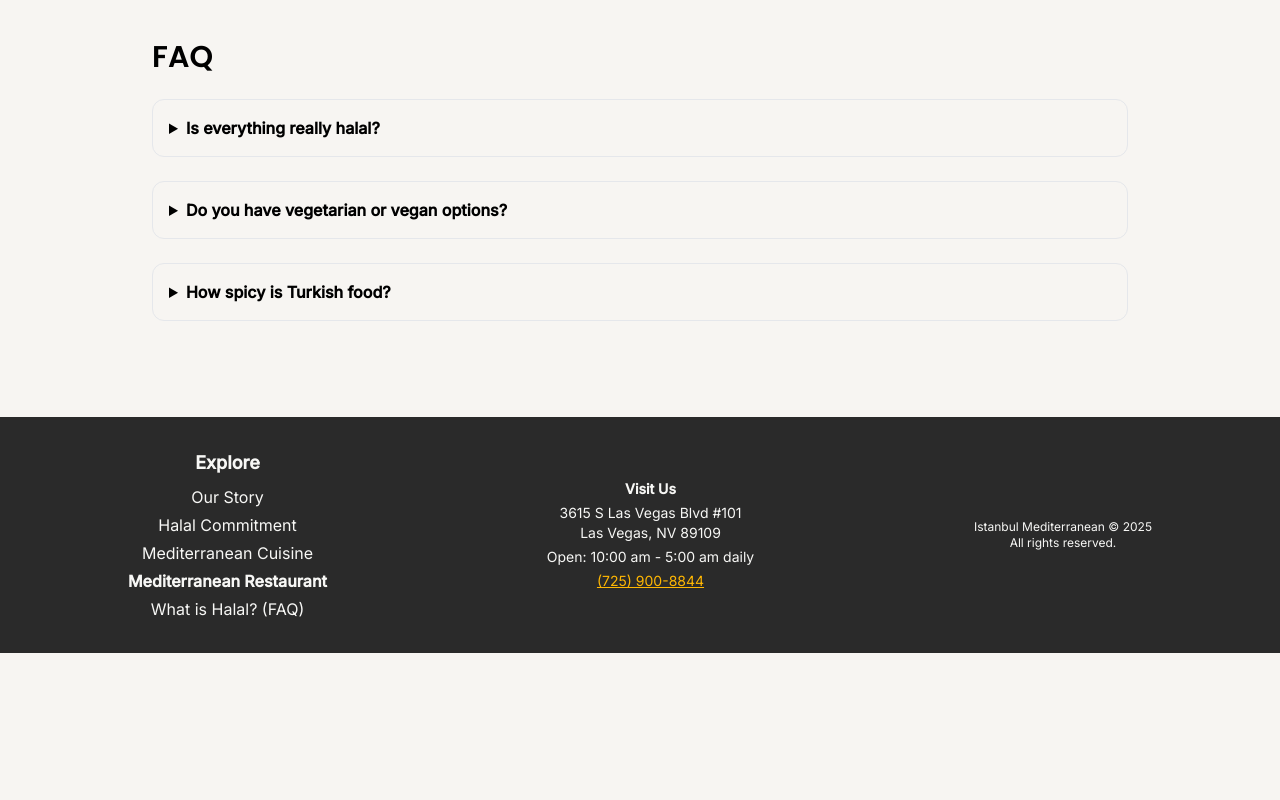
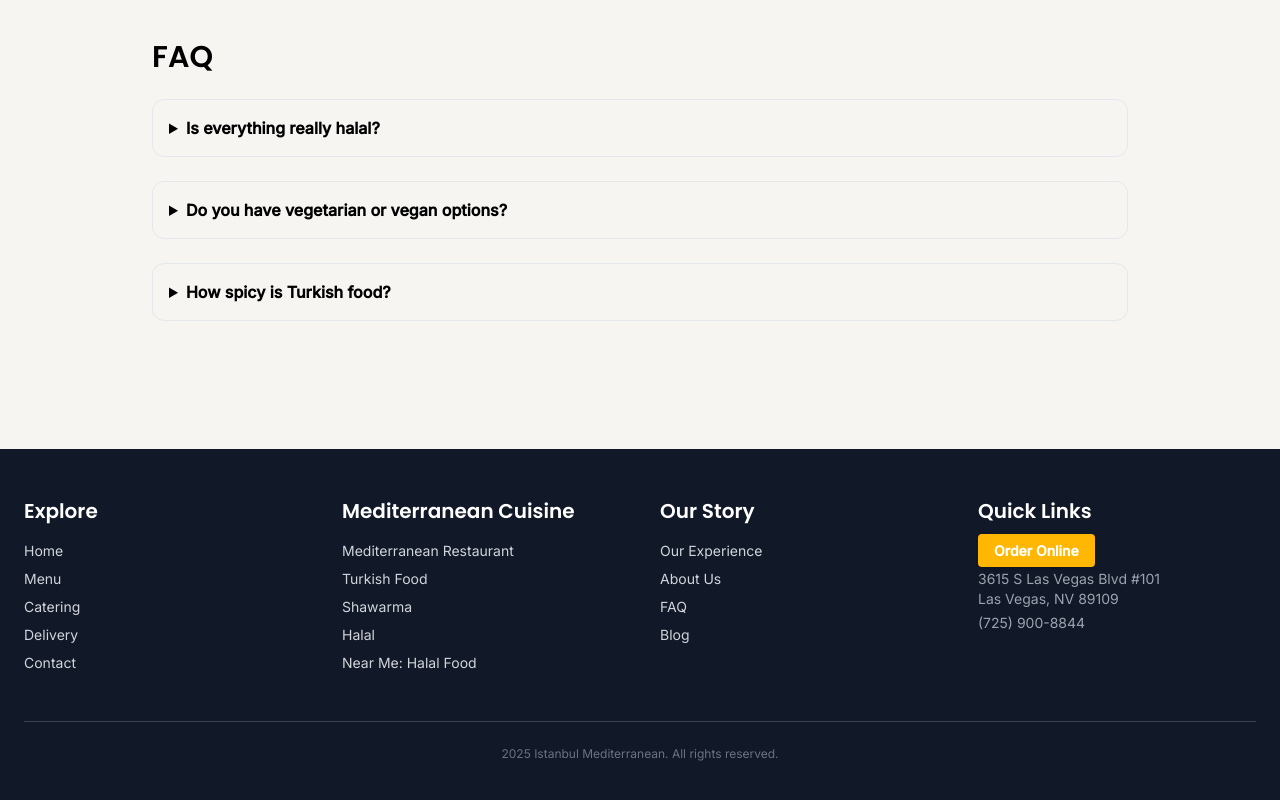
Before and after one commit to gokhankelebek/istanbul, a React (Create React App) app: page /turkish-food in a window 1280 px wide. Shown: the part 1771-2571 px from the top of the page. Before the commit the page ends 2424 px from the top, so only its background shows below. Built offline with nearby package versions, Linux system fonts and the light colour scheme.

Commit message:
Replace hardcoded footer with modern Footer component; unify all sitewide navigation and links

```diff
--- a/src/App.js
+++ b/src/App.js
@@ -2,6 +2,7 @@ import React, { useRef } from "react";
 import { motion, useAnimation, useInView } from "framer-motion";
 import { Helmet } from "react-helmet";
 import Header from "./components/Header";
+import Footer from "./components/Footer";
 import FooterAwareOrderOnlineButton from "./FooterAwareOrderOnlineButton";
 import { Routes, Route, Link, useLocation } from 'react-router-dom';
 import { useEffect } from 'react';
@@ -172,27 +173,7 @@ export default function App() {
         <Route path="/turkish-food" element={<TurkishFood />} />
       </Routes>
       {/* Footer */}
-      <footer className="bg-charcoal text-offwhite py-8 mt-8 text-center">
-        <div className="max-w-5xl mx-auto flex flex-col md:flex-row justify-between items-center gap-6">
-          <div>
-            <div className="font-bold text-lg mb-2">Explore</div>
-            <ul className="space-y-1">
-              <li><a href="/experience" className="hover:text-saffron">Our Story</a></li>
-              <li><a href="/halal" className="hover:text-saffron">Halal Commitment</a></li>
-              <li><a href="/mediterranean-food-las-vegas" className="hover:text-saffron">Mediterranean Cuisine</a></li>
-              <li><a href="/mediterranean-restaurant" className="hover:text-yellow-400 font-semibold">Mediterranean Restaurant</a></li>
-              <li><a href="/faq/what-is-halal" className="hover:text-saffron">What is Halal? (FAQ)</a></li>
-            </ul>
-          </div>
-          <div className="text-sm mt-4 md:mt-0">
-            <div className="font-bold mb-1">Visit Us</div>
-            <div>3615 S Las Vegas Blvd #101<br/>Las Vegas, NV 89109</div>
-            <div className="mt-1">Open: 10:00 am - 5:00 am daily</div>
-            <a href="tel:+17259008844" className="block mt-1 text-saffron underline">(725) 900-8844</a>
-          </div>
-          <div className="text-xs mt-6 md:mt-0">Istanbul Mediterranean &copy; {new Date().getFullYear()}<br/>All rights reserved.</div>
-        </div>
-      </footer>
+      <Footer />
       {/* Sticky Order Online CTA - Only show on mobile (hamburger menu) and hide when footer is visible */}
       <FooterAwareOrderOnlineButton />
     </>
--- a/src/components/Footer.jsx
+++ b/src/components/Footer.jsx
@@ -3,26 +3,71 @@ import { Link } from 'react-router-dom';
 
 export default function Footer() {
   return (
-    <footer className="bg-gray-900 text-white border-t border-gray-800 py-6 px-4 mt-16">
-      <div className="max-w-6xl mx-auto flex flex-col md:flex-row items-center md:items-start justify-between gap-4 md:gap-0">
-        <div className="mb-2 md:mb-0 text-center md:text-left w-full md:w-auto">
-          <span className="font-bold text-lg block">{new Date().getFullYear()} Istanbul Mediterranean</span>
+    <footer className="bg-gray-900 text-gray-300 py-12 mt-16 px-6">
+      <div className="max-w-7xl mx-auto grid grid-cols-1 sm:grid-cols-2 md:grid-cols-4 gap-10">
+
+        {/* Explore */}
+        <div>
+          <h3 className="text-xl font-bold text-white mb-4">Explore</h3>
+          <ul className="space-y-2 text-sm">
+            <li><Link to="/" className="hover:text-saffron">Home</Link></li>
+            <li><Link to="/menu" className="hover:text-saffron">Menu</Link></li>
+            <li><Link to="/catering" className="hover:text-saffron">Catering</Link></li>
+            <li><Link to="/delivery" className="hover:text-saffron">Delivery</Link></li>
+            <li><Link to="/contact" className="hover:text-saffron">Contact</Link></li>
+          </ul>
         </div>
-        <nav className="w-full md:w-auto" aria-label="Footer Navigation">
-          <ul className="flex flex-wrap justify-center md:justify-end items-center gap-x-6 gap-y-2 text-sm tracking-wide uppercase">
-            <li><a href="https://orderdoner.com" target="_blank" rel="noopener noreferrer" className="px-4 py-2 rounded bg-istanbulRed text-white font-semibold shadow hover:bg-primary hover:text-offwhite transition-colors duration-150">Order Online</a></li>
-            <li><Link to="/menu" className="hover:text-istanbulRed transition">Menu</Link></li>
-            <li><Link to="/catering" className="hover:text-istanbulRed transition">Catering</Link></li>
-            <li><Link to="/shawarma" className="hover:text-yellow-400 transition font-semibold">Shawarma</Link></li>
-            <li><Link to="/turkish-food" className="hover:text-yellow-400 transition font-semibold">Turkish Food</Link></li>
-            <li><Link to="/halal" className="hover:text-istanbulRed transition">Halal</Link></li>
-            <li><Link to="/faq" className="hover:text-istanbulRed transition">FAQ</Link></li>
-            <li><Link to="/blog" className="hover:text-istanbulRed transition">Blog</Link></li>
-            <li><Link to="/contact" className="hover:text-istanbulRed transition">Contact</Link></li>
-            <li><Link to="/mediterranean-restaurant" className="hover:text-yellow-400 transition font-semibold">Mediterranean Restaurant</Link></li>
-            <li><Link to="/" className="hover:text-istanbulRed transition">Home</Link></li>
+
+        {/* Mediterranean */}
+        <div>
+          <h3 className="text-xl font-bold text-white mb-4">Mediterranean Cuisine</h3>
+          <ul className="space-y-2 text-sm">
+            <li><Link to="/mediterranean-restaurant" className="hover:text-saffron">Mediterranean Restaurant</Link></li>
+            <li><Link to="/turkish-food" className="hover:text-saffron">Turkish Food</Link></li>
+            <li><Link to="/shawarma" className="hover:text-saffron">Shawarma</Link></li>
+            <li><Link to="/halal" className="hover:text-saffron">Halal</Link></li>
+            <li><Link to="/near-me/halal-food" className="hover:text-saffron">Near Me: Halal Food</Link></li>
           </ul>
-        </nav>
+        </div>
+
+        {/* Our Story */}
+        <div>
+          <h3 className="text-xl font-bold text-white mb-4">Our Story</h3>
+          <ul className="space-y-2 text-sm">
+            <li><Link to="/experience" className="hover:text-saffron">Our Experience</Link></li>
+            <li><Link to="/about" className="hover:text-saffron">About Us</Link></li>
+            <li><Link to="/faq" className="hover:text-saffron">FAQ</Link></li>
+            <li><Link to="/blog-posts" className="hover:text-saffron">Blog</Link></li>
+          </ul>
+        </div>
+
+        {/* Quick Links */}
+        <div>
+          <h3 className="text-xl font-bold text-white mb-4">Quick Links</h3>
+          <ul className="space-y-2 text-sm">
+            <li>
+              <a
+                href="https://orderdoner.com"
+                target="_blank"
+                rel="noopener noreferrer"
+                className="px-4 py-2 rounded bg-saffron text-white font-semibold shadow hover:bg-primary transition"
+              >
+                Order Online
+              </a>
+            </li>
+            <li className="mt-4 text-sm text-gray-400">
+              3615 S Las Vegas Blvd #101<br />
+              Las Vegas, NV 89109<br />
+              <a href="tel:+17259008844" className="hover:text-saffron block mt-1">(725) 900-8844</a>
+            </li>
+          </ul>
+        </div>
+
+      </div>
+
+      {/* Bottom Bar */}
+      <div className="border-t border-gray-700 mt-12 pt-6 text-center text-xs text-gray-500">
+        {new Date().getFullYear()} Istanbul Mediterranean. All rights reserved.
       </div>
     </footer>
   );
```
